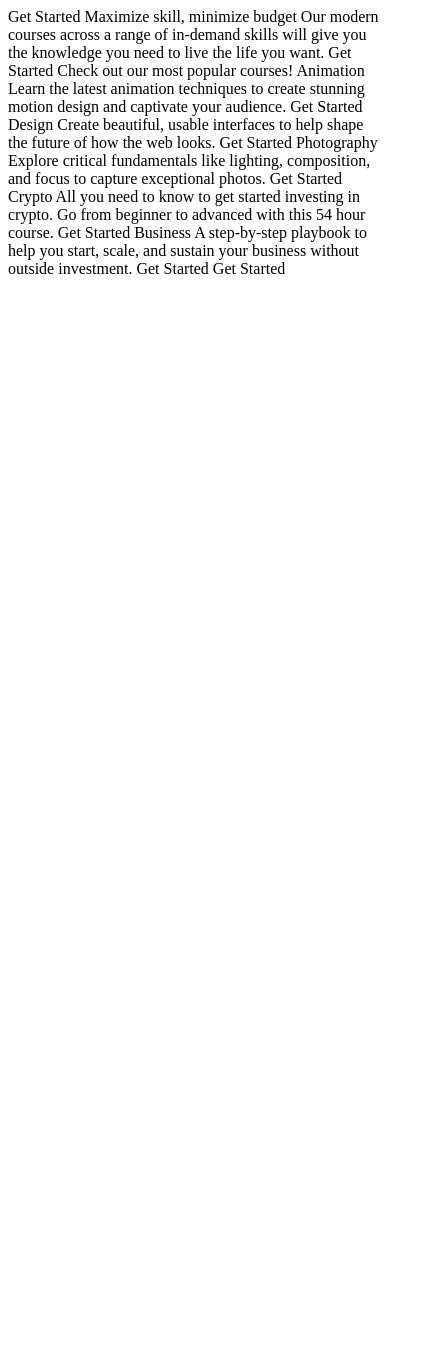
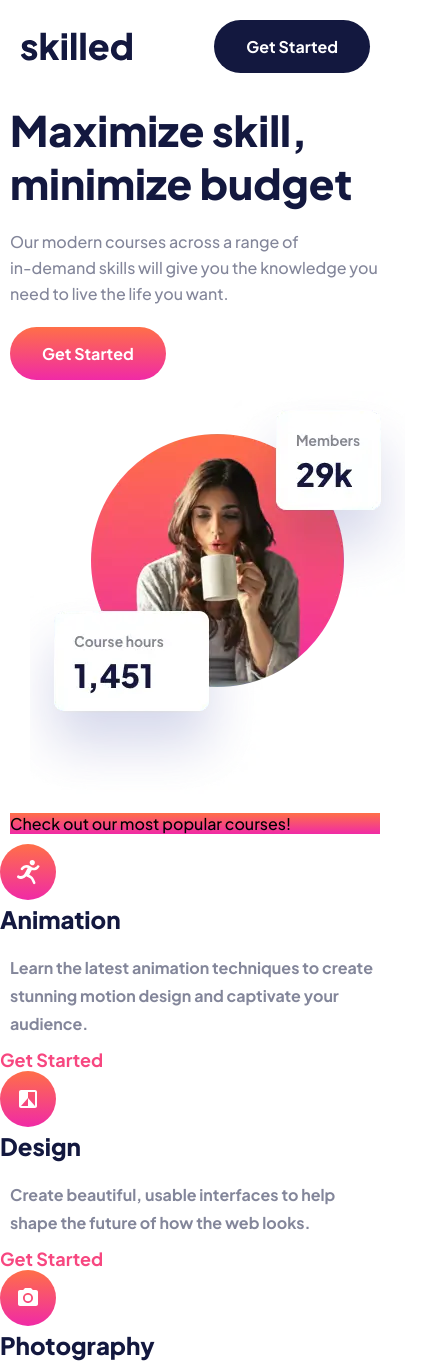
Before and after one commit to byaskew3/Skilled-E-Learning-Landing-Page, a plain HTML site: page project/index.html in a window 390 px wide. Shown: the top 1363 px of the page, 445 px wide, since content can reach past the window. Before the commit the page ends 844 px from the top, so only its background shows below. Drawn offline with Linux system fonts and the light colour scheme.

Commit message:
started mobile layout

```diff
--- a/project/index.html
+++ b/project/index.html
@@ -3,50 +3,80 @@
 <head>
   <meta charset="UTF-8">
   <meta name="viewport" content="width=device-width, initial-scale=1.0">
-
   <link rel="icon" type="image/png" sizes="32x32" href="./assets/favicon-32x32.png">
-
+  <link rel="preconnect" href="https://fonts.googleapis.com">
+  <link rel="preconnect" href="https://fonts.gstatic.com" crossorigin>
+  <link href="https://fonts.googleapis.com/css2?family=Plus+Jakarta+Sans:wght@500;700;800&display=swap" rel="stylesheet">
+  <link rel="stylesheet" href="styles.css">
   <title>Frontend Mentor | Skilled e-learning landing page</title>
 </head>
 <body>
-
-  Get Started
-
-  Maximize skill, minimize budget
-
-  Our modern courses across a range of in-demand skills will give you the
+  <nav class="flex">
+    <img src="./assets/logo-dark.svg" alt="skilled logo">
+    <button>Get Started</button>
+  </nav>
+  <main>
+    <h1>Maximize skill, minimize budget</h1>
+    <p>
+      Our modern courses across a range of <br>in-demand skills will give you the
       knowledge you need to live the life you want.
-
-  Get Started
-
+    </p>
+    <button class="gradient">Get Started</button>
+    <img src="./assets/image-hero-mobile.webp" alt="woman">
+    <div class="popular-courses gradient">
       Check out our most popular courses!
-
-  Animation
+    </div>
+    <div class="card-container">
+      <div class="card">
+        <img src="./assets/icon-animation.svg" alt="animation logo">
+        <h4>Animation</h4>
+        <p class="para-s">
           Learn the latest animation techniques to create stunning motion
           design and captivate your audience.
-  Get Started
-
-  Design
+        </p>
+        <a href="#">Get Started</a>
+      </div>
+      <div class="card">
+        <img src="./assets/icon-design.svg" alt="design logo">
+        <h4>Design</h4>
+        <p class="para-s">
           Create beautiful, usable interfaces to help shape the future of
           how the web looks.
-  Get Started
-
-  Photography
+        </p>
+        <a href="#">Get Started</a>
+      </div>
+      <div class="card">
+        <img src="./assets/icon-photography.svg" alt="photography logo">
+        <h4>Photography</h4>
+        <p class="para-s">
           Explore critical fundamentals like lighting, composition, and focus
           to capture exceptional photos.
-  Get Started
-
-  Crypto
+        </p>
+        <a href="#">Get Started</a>
+      </div>
+      <div class="card">
+        <img src="./assets/icon-crypto.svg" alt="crypto logo">
+        <h4>Crypto</h4>
+        <p class="para-s">
           All you need to know to get started investing in crypto. Go from beginner
           to advanced with this 54 hour course.
-  Get Started
-
-  Business
+        </p>
+        <a href="#">Get Started</a>
+      </div>
+      <div class="card">
+        <img src="./assets/icon-business.svg" alt="Business logo">
+        <h4>Business</h4>
+        <p class="para-s">
           A step-by-step playbook to help you start, scale, and sustain your business
           without outside investment.
-  Get Started
-
-  Get Started
-
+        </p>
+        <a href="#">Get Started</a>
+      </div>
+    </div>
+  </main>
+  <footer>
+    <img src="./assets/logo-light.svg" alt="skilled logo">
+    <button class="blue-pink">Get Started</button>
+  </footer>
 </body>
 </html>
--- /dev/null
+++ b/project/styles.css
@@ -0,0 +1,101 @@
+* {
+    padding: 0;
+    margin: 0;
+    box-sizing: border-box;
+    font-family: 'Plus Jakarta Sans', sans-serif;
+}
+
+/* Typography */
+h1, h2, h3, h4 {
+    font-weight: 800;
+    color: #13183F;
+}
+
+h1 {
+    font-size: 56px;
+}
+
+h2 {
+    font-size: 40px;
+}
+
+h3 {
+    font-size: 32px;
+}
+
+h4 {
+    font-size: 24px;
+}
+
+p {
+    color: #83869A;
+}
+
+a {
+    font-size: 18px;
+    color: #F74780;
+    text-decoration: none;
+}
+
+button {
+    font-size: 16px;
+    cursor: pointer;
+    color: #ffff;
+    padding: 16px 32px;
+    border: none;
+    border-radius: 30px;
+}
+
+button, a {
+    font-weight: 700;
+}
+
+nav button {
+    background-color: #13183F;
+}
+
+.para-m {
+    font-weight: 500;
+    font-size: 18px;
+    line-height: 28px;
+}
+
+.para-s {
+    font-weight: 700;
+    font-size: 16px;
+    line-height: 28px;
+}
+
+.gradient {
+    background-image: linear-gradient(#FF6F48, #F02AA6);
+}
+
+.blue-pink {
+    background-image: linear-gradient(#4851FF, #F02AA6);
+}
+
+/* Mobile Design */
+.flex {
+    display: flex;
+    justify-content: space-between;
+    align-items: center;
+    padding: 20px;
+}
+
+h1, main p, .gradient {
+    margin: 10px;
+}
+
+main p {
+    font-size: 16px;
+    line-height: 26px;
+    margin-top: 20px;
+}
+
+h1 {
+    font-size: 42px;
+}
+
+img[alt='woman'] {
+    margin-right: 10px;
+}
```
Lines whose indentation alone changed are shown as unchanged.
